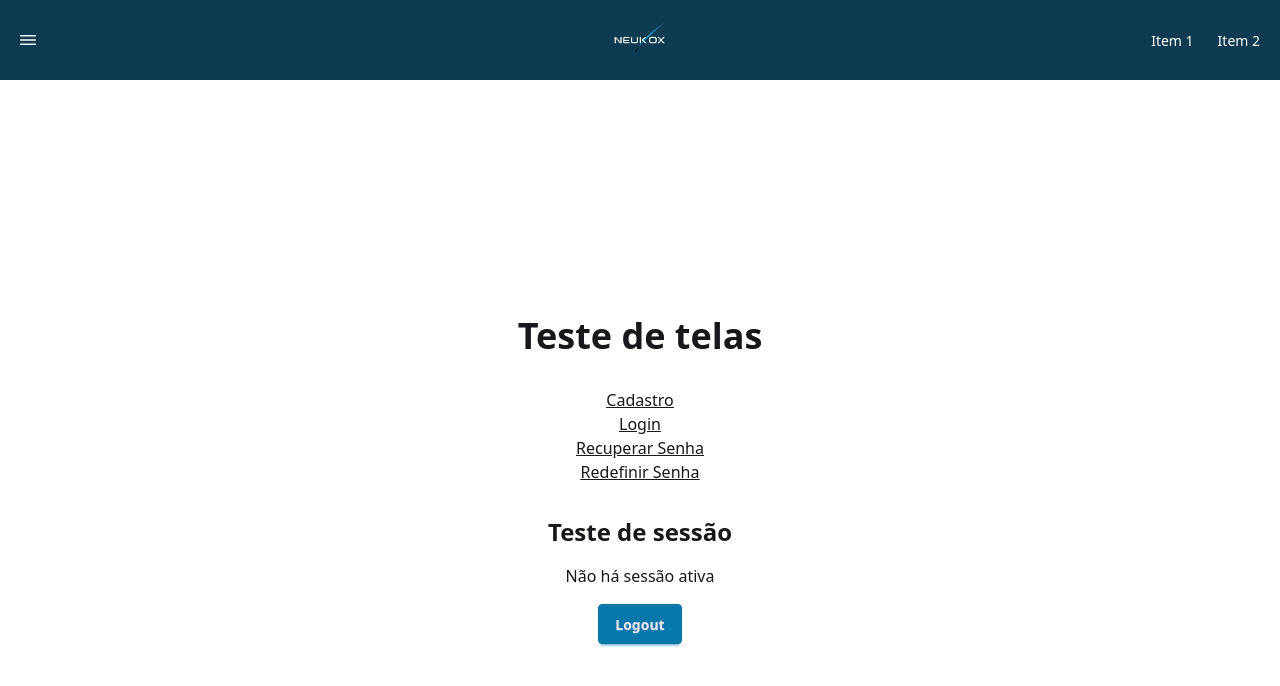
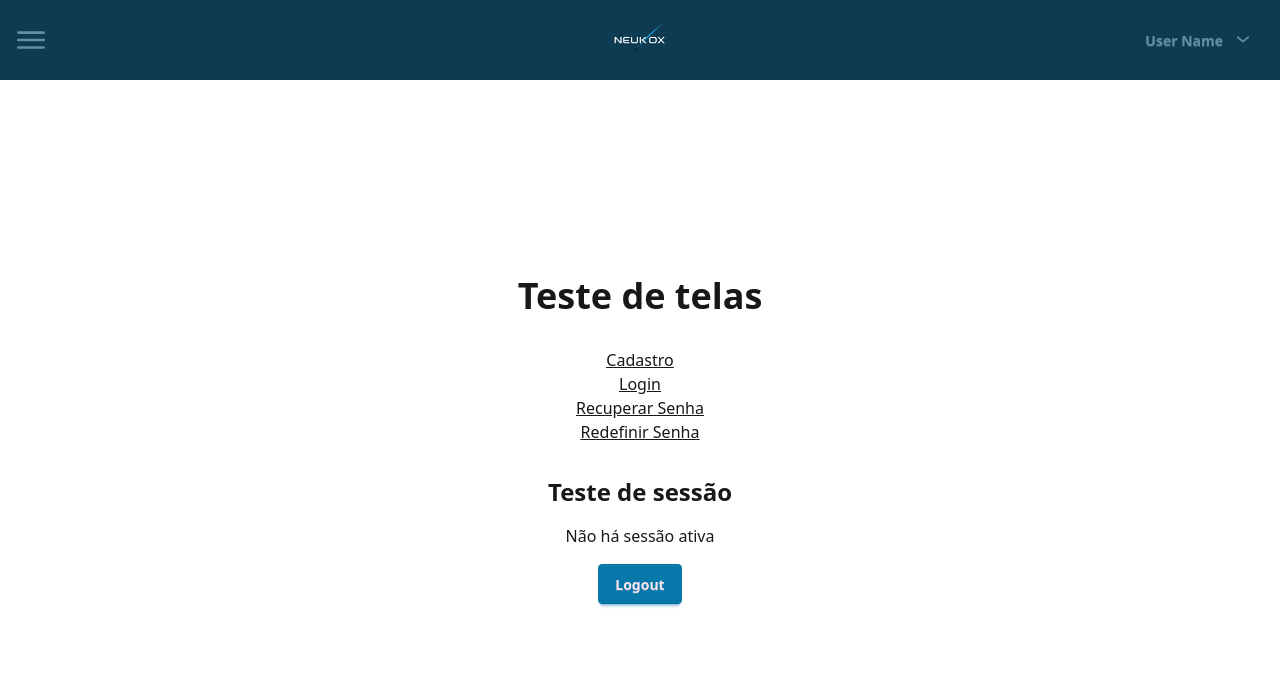
Before and after one commit to Neukox/Sistema_De_Gerenciameento_De_Chamados, a React (Vite) app in the folder Frontend/: page / in a window 1280 px wide. Shown: the top 686 px of the page. Built offline with nearby package versions, Linux system fonts and the light colour scheme.

Commit message:
adiciona dropdown de usuário

```diff
--- a/Frontend/src/App.tsx
+++ b/Frontend/src/App.tsx
@@ -17,9 +17,9 @@ function App() {
   }, []);
 
   return (
-    <>
+    <div className="min-h-screen bg-base-100">
       <Header />
-      <div className="flex flex-col items-center justify-center h-screen gap-8">
+      <div className="h-[calc(100vh_-_5rem)] flex flex-col items-center justify-center gap-8">
         <h1>Teste de telas</h1>
         <div className="flex gap-4">
           <ul className="text-center">
@@ -57,7 +57,7 @@ function App() {
           </button>
         </div>
       </div>
-    </>
+    </div>
   );
 }
 
--- /dev/null
+++ b/Frontend/src/assets/icons/ChevronDown.tsx
@@ -0,0 +1,16 @@
+export default function ChevronDownIcon({ className }: { className?: string }) {
+  return (
+    <svg
+      xmlns="http://www.w3.org/2000/svg"
+      className={className}
+      viewBox="0 0 20 20"
+      fill="currentColor"
+    >
+      <path
+        fillRule="evenodd"
+        d="M5.23 7.21a.75.75 0 0 1 1.06 0L10 10.44l3.71-3.23a.75.75 0 1 1 .94 1.12l-4.25 3.6a.75.75 0 0 1-.94 0l-4.25-3.6a.75.75 0 0 1 0-1.12z"
+        clipRule="evenodd"
+      ></path>
+    </svg>
+  );
+}
--- a/Frontend/src/assets/icons/HamburgerMenu.tsx
+++ b/Frontend/src/assets/icons/HamburgerMenu.tsx
@@ -6,8 +6,6 @@ export default function HamburguerMenuIcon({
   return (
     <svg
       xmlns="http://www.w3.org/2000/svg"
-      width="16"
-      height="16"
       viewBox="0 0 16 16"
       fill="none"
       className={className}
--- /dev/null
+++ b/Frontend/src/components/ui/dropdown/UserDropdown.tsx
@@ -0,0 +1,27 @@
+import ChevronDownIcon from "@assets/icons/ChevronDown";
+
+export default function UserDropdown() {
+  return (
+    <div className="dropdown dropdown-end">
+      <button className="btn btn-ghost btn-neutral rounded-3xl flex items-center gap-2">
+        User Name
+        <ChevronDownIcon className="w-6" />
+      </button>
+
+      <ul
+        className="dropdown-content menu p-2 z-1 w-52 bg-base-200 rounded-sm shadow-sm mt-3 gap-2 text-base-content"
+        tabIndex={0}
+      >
+       {/*  <li className="flex-1">
+          <span className="badge badge-neutral badge-sm ml-2">Admin</span>
+        </li> */}
+        <li className="flex-1">
+          <a>Perfil</a>
+        </li>
+        <li className="flex-1">
+          <a>Sair</a>
+        </li>
+      </ul>
+    </div>
+  );
+}
--- a/Frontend/src/components/ui/header/index.tsx
+++ b/Frontend/src/components/ui/header/index.tsx
@@ -1,26 +1,20 @@
 import HamburguerMenuIcon from "@assets/icons/HamburgerMenu";
 import logo from "@assets/logo.png";
+import UserDropdown from "../dropdown/UserDropdown";
 
 export default function Header() {
   return (
     <header className="navbar justify-between gap-4 bg-primary text-white">
       <div className="xs:flex-1">
-        <button className="btn btn-square btn-ghost">
-          <HamburguerMenuIcon />
+        <button className="btn btn-square btn-neutral btn-ghost w-fit p-2">
+          <HamburguerMenuIcon className="w-7"/>
         </button>
       </div>
       <div className="flex xs:flex-1 justify-center">
         <img src={logo} alt="logo da neukox" className="w-16" />
       </div>
       <div className="flex flex-1 justify-end">
-        <ul className="menu menu-horizontal p-0">
-          <li>
-            <a>Item 1</a>
-          </li>
-          <li>
-            <a>Item 2</a>
-          </li>
-        </ul>
+        <UserDropdown />
       </div>
     </header>
   );
```
